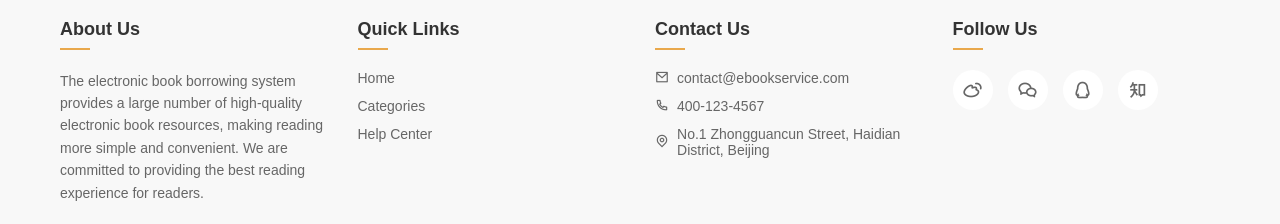
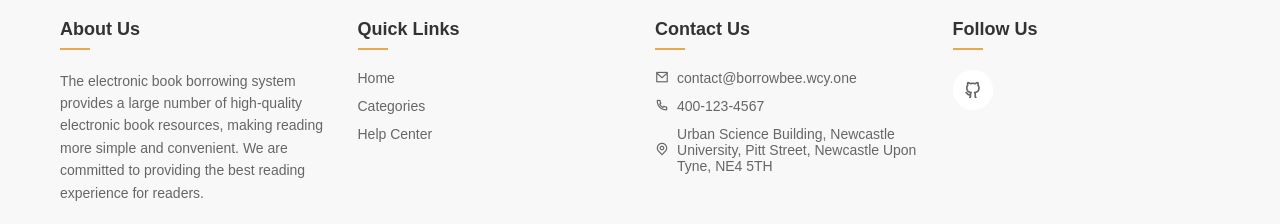
Before and after one commit to eBookloaningtool/front, a Vue app: page /books in a window 1280 px wide. Shown: the part 483-707 px from the top of the page. Built offline with nearby package versions, Linux system fonts and the light colour scheme; no server answers.

Commit message:
更新footer和心愿单英文

```diff
--- a/script.js
+++ b/script.js
@@ -395,7 +395,7 @@ function initializeDetailPageActions() {
 // 处理借阅
 async function handleBorrow() {
     if (!checkLoginStatus()) {
-        alert('请先登录后再进行借阅');
+        alert('Please login first');
         return;
     }
 
@@ -420,7 +420,7 @@ async function handleBorrow() {
 // 处理心愿单
 async function handleWishlist() {
     if (!checkLoginStatus()) {
-        alert('请先登录后再添加到心愿单');
+        alert('please login first');
         return;
     }
 
@@ -596,7 +596,7 @@ function initializeComments() {
         const comment = commentForm.querySelector('textarea').value;
 
         if (!checkLoginStatus()) {
-            alert('请先登录后再发表评论');
+            alert('please login first');
             return;
         }
 
--- a/src/components/Footer.vue
+++ b/src/components/Footer.vue
@@ -19,19 +19,16 @@
       <div class="footer-section contact">
         <h3>Contact Us</h3>
         <ul>
-          <li><i class="ri-mail-line"></i> contact@ebookservice.com</li>
+          <li><i class="ri-mail-line"></i> contact@borrowbee.wcy.one</li>
           <li><i class="ri-phone-line"></i> 400-123-4567</li>
-          <li><i class="ri-map-pin-line"></i> No.1 Zhongguancun Street, Haidian District, Beijing</li>
+          <li><i class="ri-map-pin-line"></i> Urban Science Building, Newcastle University, Pitt Street, Newcastle Upon Tyne, NE4 5TH</li>
         </ul>
       </div>
 
       <div class="footer-section social">
         <h3>Follow Us</h3>
         <div class="social-icons">
-          <a href="#" title="Weibo"><i class="ri-weibo-line"></i></a>
-          <a href="#" title="WeChat"><i class="ri-wechat-line"></i></a>
-          <a href="#" title="QQ"><i class="ri-qq-line"></i></a>
-          <a href="#" title="Zhihu"><i class="ri-zhihu-line"></i></a>
+          <a href="https://github.com/eBookloaningtool" title="GitHub" target="_blank"><i class="ri-github-line"></i></a>
         </div>
       </div>
     </div>
```
